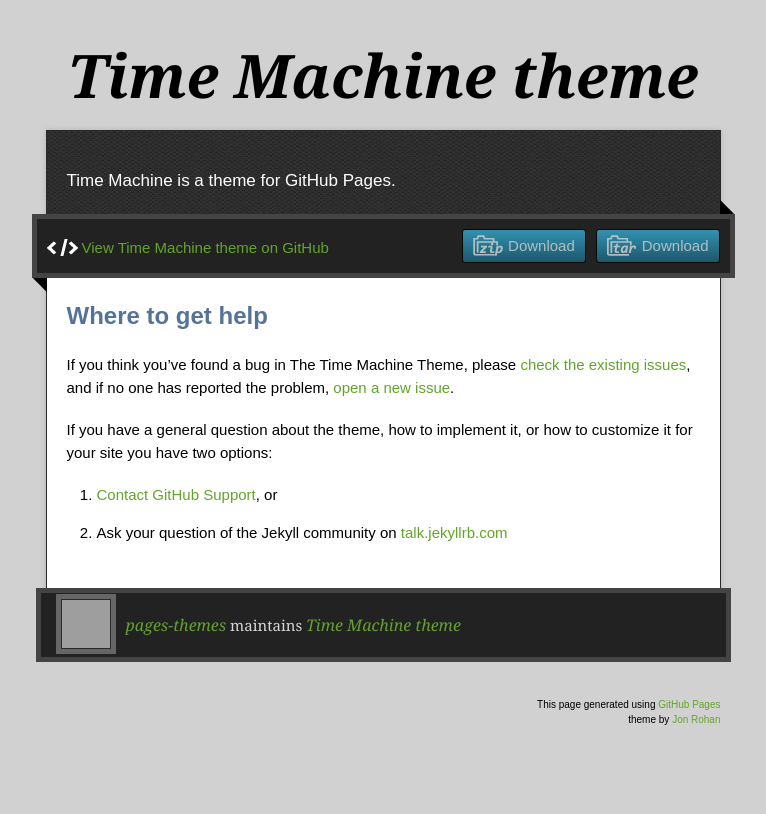
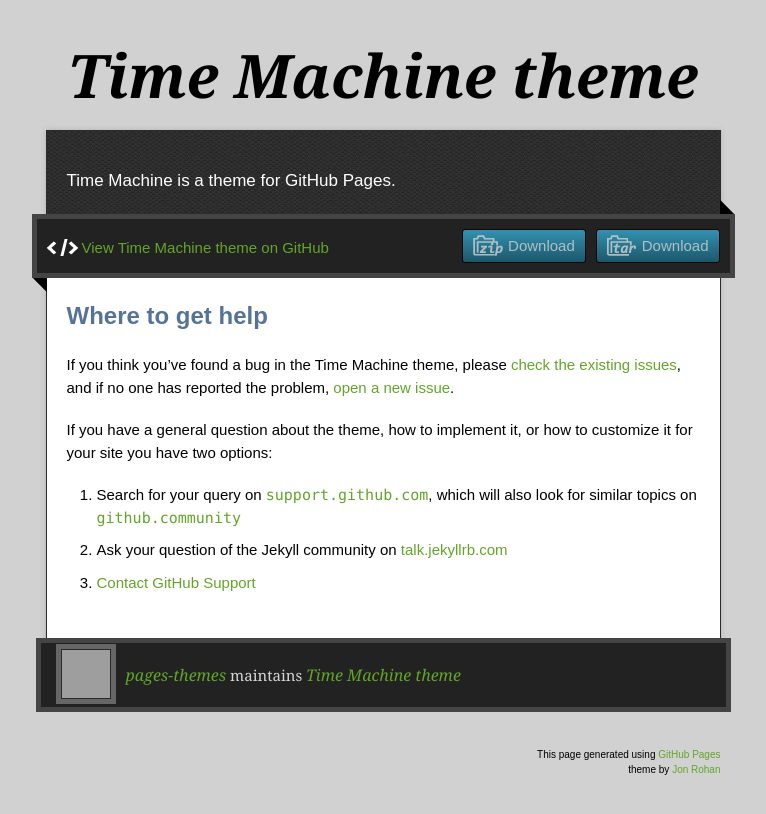
Before and after one commit to pages-themes/time-machine, a Jekyll site: the page built from docs/SUPPORT.md, in a window 1280 px wide. Shown: the top 814 px of the page, without its empty margins (257-1023 px from the left). Built offline with Jekyll 4.4.1, drawn with Linux system fonts in a browser that asks for light colours; our own code applies the rules of GitHub Pages for plain Markdown files; grey boxes are pictures that could not be loaded.

Commit message:
Update docs/SUPPORT.md

```diff
--- a/docs/SUPPORT.md
+++ b/docs/SUPPORT.md
@@ -1,9 +1,9 @@
 ## Where to get help
 
-If you think you've found a bug in The Time Machine Theme, please [check the existing issues](https://github.com/pages-themes/time-machine/issues), and if no one has reported the problem, [open a new issue](https://github.com/pages-themes/time-machine/issues/new).
+If you think you've found a bug in the Time Machine theme, please [check the existing issues](https://github.com/pages-themes/time-machine/issues), and if no one has reported the problem, [open a new issue](https://github.com/pages-themes/time-machine/issues/new).
 
-If you have a general question about the theme, how to implement it, or how to customize it for your site  you have two options:
+If you have a general question about the theme, how to implement it, or how to customize it for your site you have two options:
 
-1. [Contact GitHub Support](https://github.com/contact?form%5Bsubject%5D=GitHub%20Pages%20theme%20pages-themes/time-machine), or
-
+1. Search for your query on [`support.github.com`](https://support.github.com/?q=pages+Time Machine+theme), which will also look for similar topics on [`github.community`](https://github.community/search?q=pages+Time Machine+theme)
 2. Ask your question of the Jekyll community on [talk.jekyllrb.com](https://talk.jekyllrb.com/)
+3. [Contact GitHub Support](https://github.com/contact?form%5Bsubject%5D=GitHub%20Pages%20theme%20pages-themes/time-machine)
```
